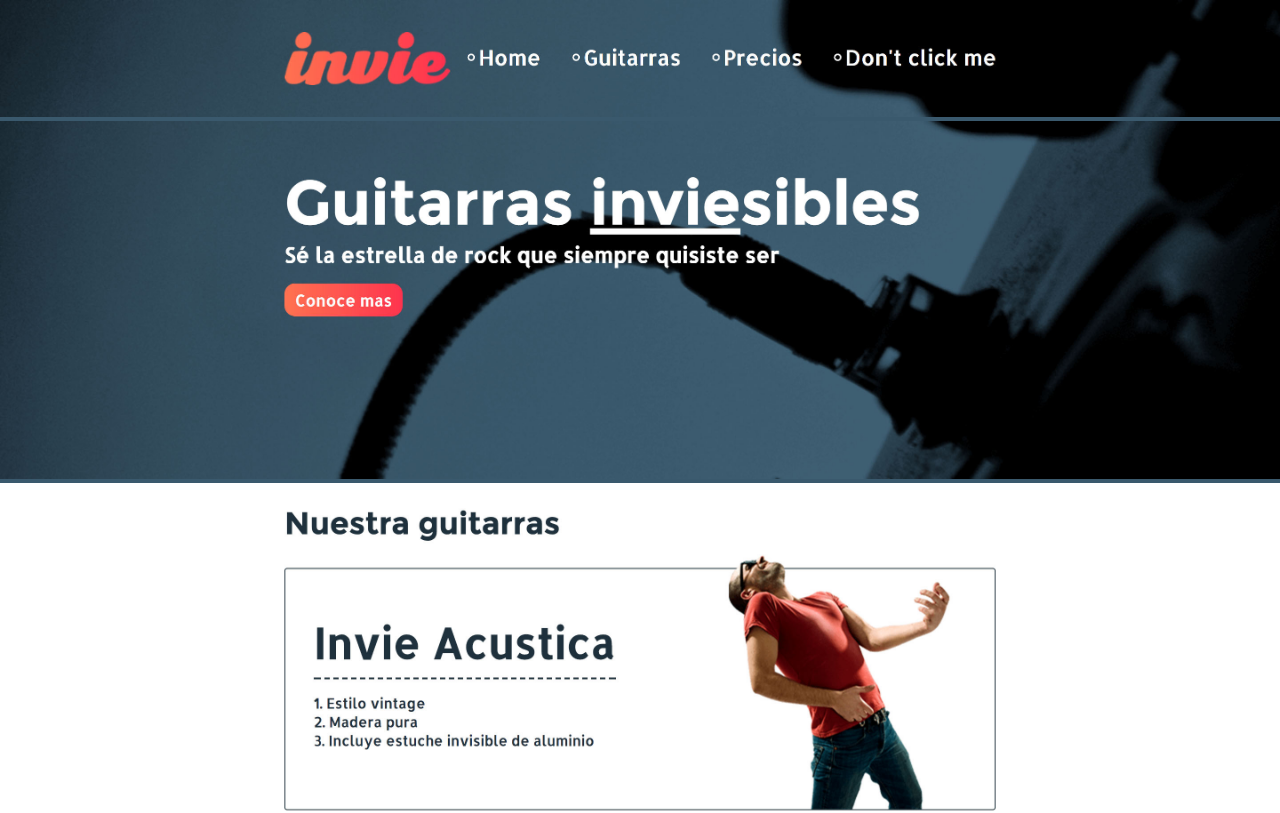
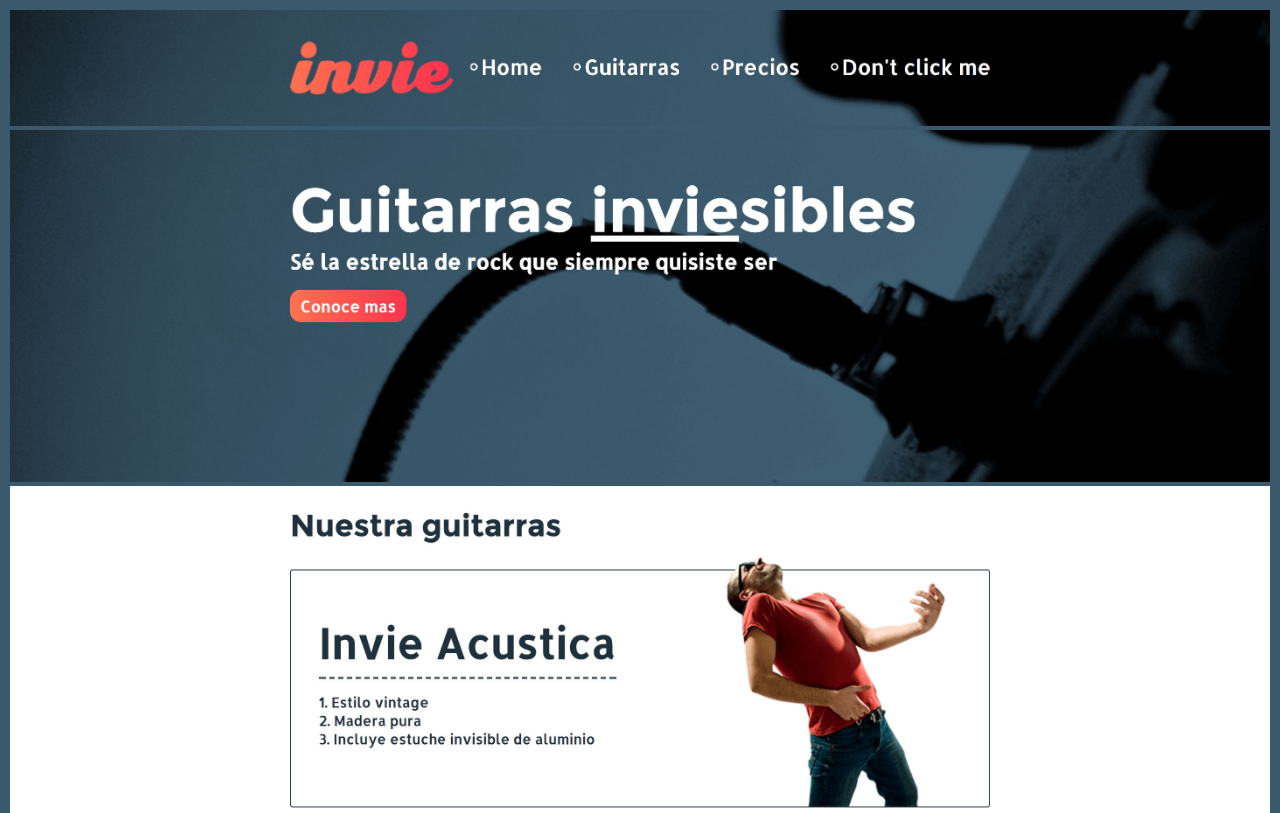
Before and after one commit to bl00p1ng/curso-git-platzi, a plain HTML site: page index.html in a window 1280 px wide. Shown: the top 813 px of the page. Drawn offline with Linux system fonts and the light colour scheme.

Commit message:
Hotfix 1

```diff
--- a/index.html
+++ b/index.html
@@ -11,6 +11,7 @@
 
       body {
         background-color: #3A596D;
+        border: 10px solid #3A596D;
       }
 
       img {
```
